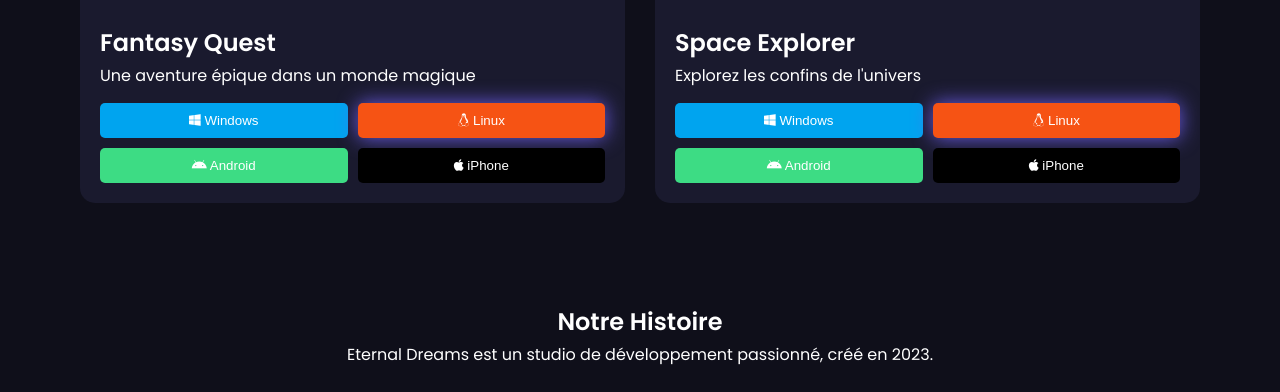
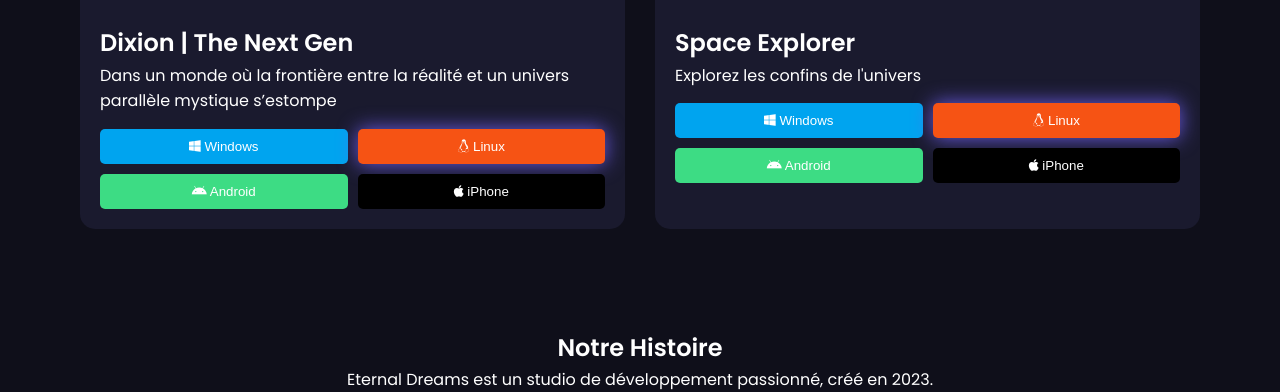
Before and after one commit to L-VS/Etthernal-Dreams, a plain HTML site: page index.html in a window 1280 px wide. Shown: the part 1252-1644 px from the top of the page. Drawn offline with Linux system fonts and the light colour scheme.

Commit message:
Update index.html

```diff
--- a/index.html
+++ b/index.html
@@ -32,8 +32,8 @@
           <img src="https://picsum.photos/seed/game1/400/300" alt="Fantasy RPG">
         </div>
         <div class="game-info">
-          <h2>Fantasy Quest</h2>
-          <p>Une aventure épique dans un monde magique</p>
+          <h2>Dixion | The Next Gen</h2>
+          <p>Dans un monde où la frontière entre la réalité et un univers parallèle mystique s’estompe</p>
           <div class="download-buttons">
             <button class="windows"><i class="fab fa-windows"></i> Windows</button>
             <button class="linux"><i class="fab fa-linux"></i> Linux</button>
```
